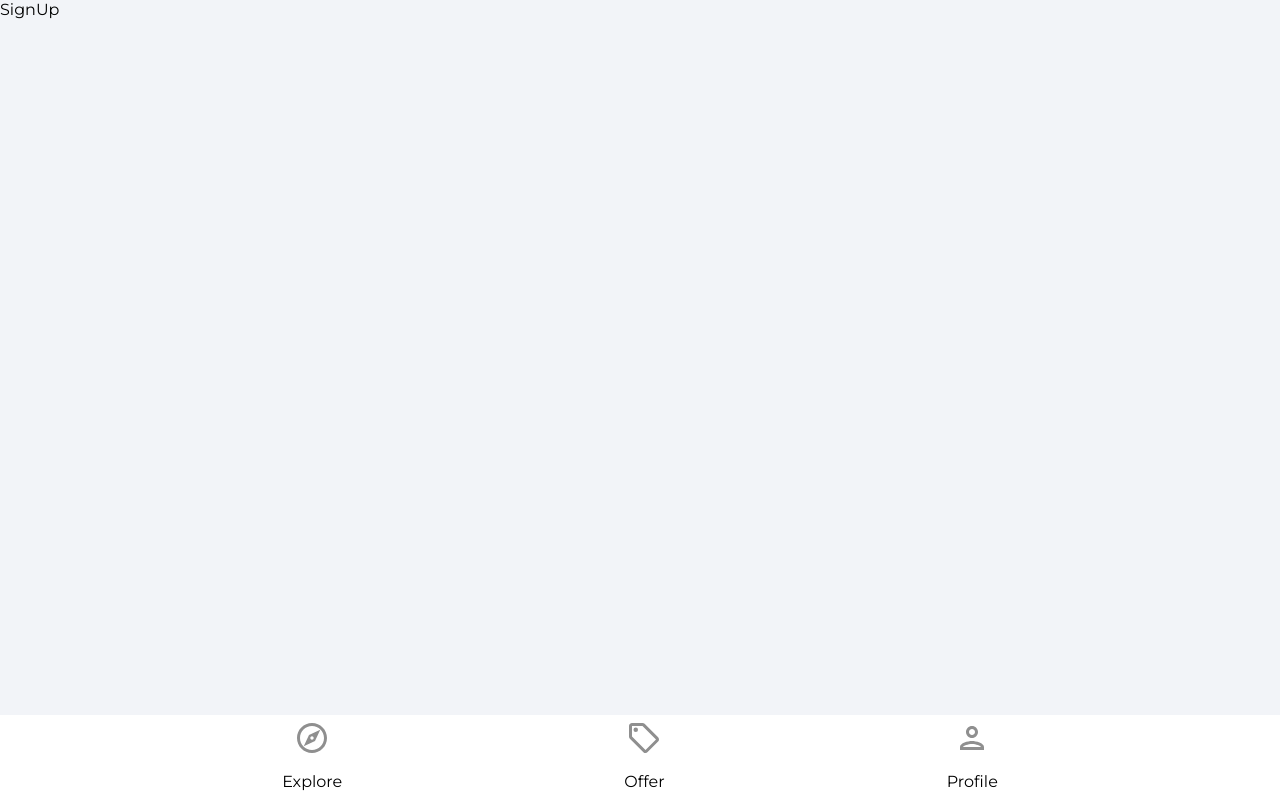
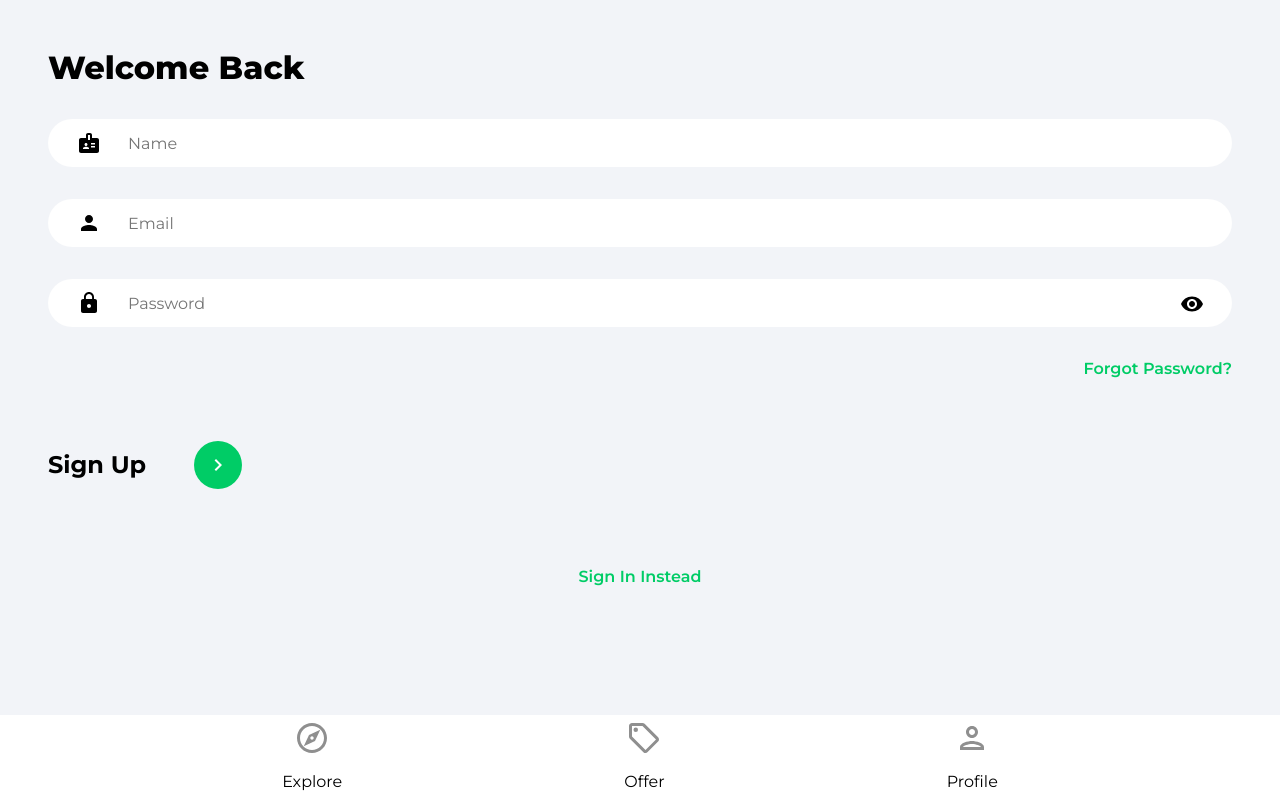
Before and after one commit to gabrielrizan/Firebase-React-App, a React (Create React App) app: page /sign-up in a window 1280 px wide. Built offline with nearby package versions, Linux system fonts and the light colour scheme.

Commit message:
sign up now adds info the firebase database

```diff
--- a/src/pages/SignUp.jsx
+++ b/src/pages/SignUp.jsx
@@ -1,9 +1,117 @@
-import React from 'react'
+import React from "react";
+import { useState } from "react";
+import {
+  getAuth,
+  createUserWithEmailAndPassword,
+  updateProfile,
+} from "firebase/auth";
+import { db } from "../firebase.config";
+import { useNavigate, Link } from "react-router-dom";
+import { ReactComponent as ArrowRightIcon } from "../assets/svg/keyboardArrowRightIcon.svg";
+import visibilityIcon from "../assets/svg/visibilityIcon.svg";
+import { setDoc, doc, serverTimestamp } from "firebase/firestore";
 
 function SignUp() {
+  const [showPassword, setShowPassword] = useState(false);
+  const [formData, setFormData] = useState({
+    name: "",
+    email: "",
+    password: "",
+  });
+
+  const { name, email, password } = formData;
+
+  const navigate = useNavigate();
+
+  const onChange = (e) => {
+    setFormData((prevState) => ({
+      ...prevState,
+      [e.target.id]: e.target.value,
+    }));
+  };
+
+  const onSubmit = async (e) => {
+    e.preventDefault();
+
+    try {
+      const auth = getAuth();
+      const userCredentials = await createUserWithEmailAndPassword(
+        auth,
+        email,
+        password
+      );
+      const user = userCredentials.user;
+      updateProfile(auth.currentUser, { displayName: name });
+
+      const formDataCopy = { ...formData };
+      delete formDataCopy.password;
+      formDataCopy.timestamp = serverTimestamp();
+      await setDoc(doc(db, "users", user.uid), formDataCopy);
+
+      navigate("/");
+    } catch (error) {
+      console.log(error);
+    }
+  };
+
   return (
-    <div>SignUp</div>
-  )
+    <>
+      <div className="pageContainer">
+        <header>
+          <p className="pageHeader">Welcome Back</p>
+        </header>
+
+        <form onSubmit={onSubmit}>
+          <input
+            type="text"
+            className="nameInput"
+            placeholder="Name"
+            id="name"
+            value={name}
+            onChange={onChange}
+          />
+          <input
+            type="email"
+            className="emailInput"
+            placeholder="Email"
+            id="email"
+            value={email}
+            onChange={onChange}
+          />
+
+          <div className="passwordInputDiv">
+            <input
+              type={showPassword ? "text" : "password"}
+              className="passwordInput "
+              placeholder="Password"
+              id="password"
+              value={password}
+              onChange={onChange}
+            />
+
+            <img
+              src={visibilityIcon}
+              alt="show password"
+              className="showPassword"
+              onClick={() => setShowPassword((prevState) => !prevState)}
+            />
+          </div>
+          <Link to="/forgot-password" className="forgotPasswordLink">
+            Forgot Password?
+          </Link>
+          <div className="signUpBar">
+            <p className="signUpText">Sign Up</p>
+            <button className="signUpButton">
+              <ArrowRightIcon fill="#fff" width={24} height={24} />
+            </button>
+          </div>
+        </form>
+        <Link to="/sign-in" className="registerLink">
+          Sign In Instead
+        </Link>
+      </div>
+    </>
+  );
 }
 
-export default SignUp
+export default SignUp;
```
Also changed, not shown: 1 other file (tests, documents, lock files or other folders).
